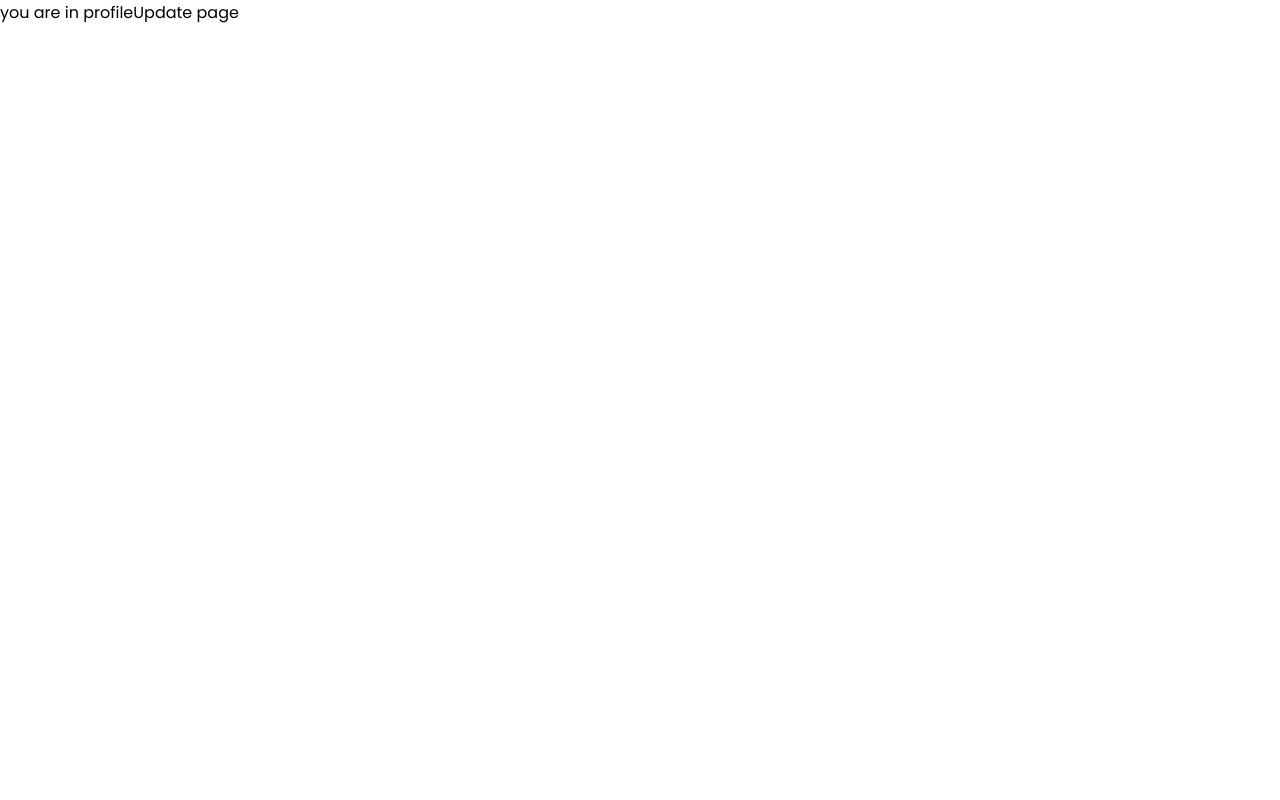
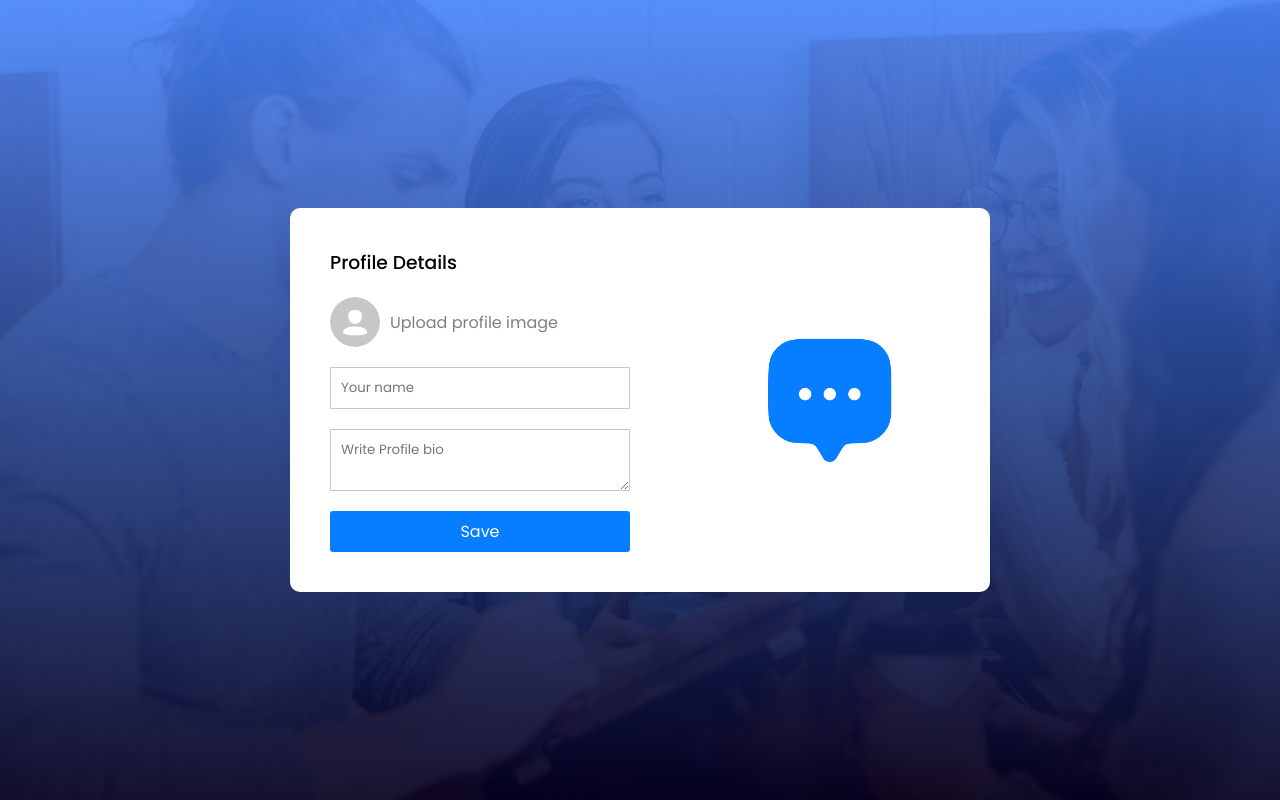
Before and after one commit to deepak96937/DeepakMessenger, a React (Vite) app: page /profile in a window 1280 px wide. Built offline with nearby package versions, Linux system fonts and the light colour scheme.

Commit message:
add profileUpdate component for UI

```diff
--- a/src/components/LeftSidebar/LeftSidebar.css
+++ b/src/components/LeftSidebar/LeftSidebar.css
@@ -1,30 +1,30 @@
-.ls{
+.ls {
   background: #001030;
   color: white;
   height: 75vh;
 }
 
-.ls-top{
+.ls-top {
   padding: 20px;
 }
 
-.ls-nav{
+.ls-nav {
   display: flex;
   justify-content: space-between;
   align-items: center;
 }
 
-.ls-nav .logo{
+.ls-nav .logo {
   max-width: 140px;
 }
 
-.ls-nav .menu img{
+.ls-nav .menu img {
   max-height: 20px;
   opacity: 0.6;
   cursor: pointer;
 }
 
-.ls-search{
+.ls-search {
   background-color: #002670;
   display: flex;
   gap: 10px;
@@ -33,7 +33,7 @@
   margin-top: 20px;
 }
 
-.ls-search img{
+.ls-search img {
   width: 16px;
 }
 
@@ -45,24 +45,24 @@
   font-size: 11px;
 }
 
-.ls-search input::placeholder{
+.ls-search input::placeholder {
   color: #c8c8c8;
 }
 
-.ls-list{
+.ls-list {
   display: flex;
   flex-direction: column;
   height: 70%;
   overflow: scroll;
 }
 
-.fridends img{
+.fridends img {
   width: 35px;
   aspect-ratio: 1/1;
   border-radius: 50%;
 }
 
-.fridends{
+.fridends {
   display: flex;
   align-items: center;
   gap: 10px;
@@ -71,20 +71,53 @@
   font-size: 13px;
 }
 
-.fridends div{
+.fridends div {
   display: flex;
-    flex-direction:  column;
+  flex-direction: column;
 }
 
-.fridends span{
+.fridends span {
   color: #9f9f9f;
   font-size: 11px;
 }
 
-.fridends:hover{
-    background-color: #077EFF;
+.fridends:hover {
+  background-color: #077eff;
 }
 
-.fridends:hover span{
+.fridends:hover span {
   color: white;
 }
+
+.ls-nav .menu {
+  position: relative;
+  padding: 10px 0;
+}
+
+.menu .sub-menu {
+  position: absolute;
+  top: 100%;
+  right: 0;
+  width: 130px;
+  padding: 20px;
+  border-radius: 5px;
+  background-color: white;
+  color: black;
+  display: none;
+}
+
+.sub-menu hr {
+  border: none;
+  height: 1px;
+  background: #a4a4a4;
+  margin: 8px 0;
+}
+
+.sub-menu p {
+  cursor: pointer;
+  font-size: 14px;
+}
+
+.menu:hover .sub-menu{
+    display: block;
+}
--- a/src/components/LeftSidebar/LeftSidebar.jsx
+++ b/src/components/LeftSidebar/LeftSidebar.jsx
@@ -10,6 +10,11 @@
           <img src={assets.logo} className="logo" alt="" />
           <div className="menu">
             <img src={assets.menu_icon} alt="" />
+            <div className="sub-menu">
+              <p>Edit Profile</p>
+              <hr />
+              <p>Logout</p>
+            </div>
           </div>
         </div>
         <div className="ls-search">
--- a/src/pages/ProfileUpdate/ProfileUpdate.css
+++ b/src/pages/ProfileUpdate/ProfileUpdate.css
@@ -0,0 +1,67 @@
+.profile {
+  min-height: 100vh;
+  background: url(/background.png) no-repeat;
+  background-size: cover;
+  display: flex;
+  align-items: center;
+  justify-content: center;
+}
+
+.profile-container {
+  background: white;
+  display: flex;
+  align-items: center;
+  justify-content: space-between;
+  min-width: 700px;
+  border-radius: 10px;
+}
+
+.profile-pic {
+  max-width: 160px;
+  aspect-ratio: 1/1;
+  margin: 20px auto;
+  border-radius: 50%;
+
+}
+
+.profile form{
+    display: flex;
+    flex-direction: column;
+    gap: 20px;
+    padding: 40px;
+}
+
+.profile form h3{
+    font-weight: 500;
+}
+
+.profile label{
+    display: flex;
+    align-items: center;
+    gap: 10px;
+    color: gray;
+    cursor: pointer;
+}
+
+.profile label img{
+    width: 50px;
+    aspect-ratio: 1/1;
+    border-radius: 50%;
+}
+
+.profile input, textarea{
+    padding: 10px;
+    min-width: 300px;
+    border: 1px solid #c9c9c9;
+    outline-color: #077eff;
+}
+
+.profile form button{
+    border: none;
+    color: white;
+    background-color: #077eff;
+    padding: 8px;
+    font-size: 16px;
+    cursor: pointer;
+    border-radius: 3px;
+}
--- a/src/pages/ProfileUpdate/ProfileUpdate.jsx
+++ b/src/pages/ProfileUpdate/ProfileUpdate.jsx
@@ -1,12 +1,29 @@
-import React from 'react'
-import './ProfileUpdate.css'
+import React, { useState } from "react";
+import "./ProfileUpdate.css";
+import assets from "../../assets/assets";
 
 const ProfileUpdate = () => {
+
+  const [image, setImage] = useState(false);
+
   return (
-    <div>
-      you are in profileUpdate page
+    <div className="profile">
+      <div className="profile-container">
+        <form>
+          <h3>Profile Details</h3>
+          <label htmlFor="avatar">
+            <input onChange={(e)=>setImage(e.target.files[0])} type="file" id="avatar" accept=".png, .jpg, .jpej" hidden />
+            <img src={image? URL.createObjectURL(image) :assets.avatar_icon} alt="" />
+            Upload profile image
+          </label>
+          <input type="text" placeholder="Your name" />
+          <textarea placeholder="Write Profile bio" required></textarea>
+          <button type="submit">Save</button>
+        </form>
+        <img className="profile-pic" src={image? URL.createObjectURL(image) :assets.logo_icon} alt="" />
+      </div>
     </div>
-  )
-}
+  );
+};
 
-export default ProfileUpdate
+export default ProfileUpdate;
```
Lines whose indentation alone changed are shown as unchanged.
